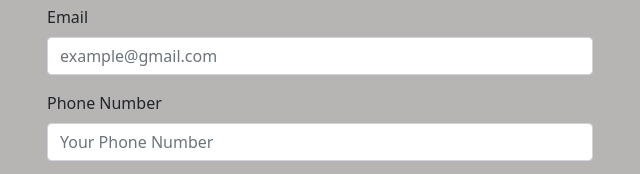
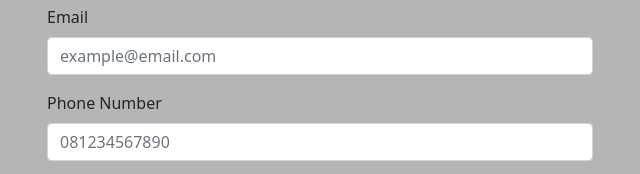
Before and after one commit to DrcWinata/PortfolioDeric, a plain HTML site: page index.html in a window 1280 px wide. Shown: the part 3090-3264 px from the top of the page, 320-960 px from the left. Drawn offline with nearby package versions, Linux system fonts and the light colour scheme; a script that the page names is missing.

Commit message:
Update index.html

```diff
--- a/index.html
+++ b/index.html
@@ -185,13 +185,13 @@
 
                             <div class="input-control mb-3">
                                 <label for="email" class="form-label">Email</label>
-                                <input type="text" placeholder="example@gmail.com" name="email" class="form-control" id="email"
+                                <input type="text" placeholder="example@email.com" name="email" class="form-control" id="email"
                                 pattern="^([a-zA-Z0-9_\-\.]+)@((\[[0-9]{1,3}\.[0-9]{1,3}\.[0-9]{1,3}\.)|(([a-zA-Z0-9\-]+\.)+))([a-zA-Z]{2,4}|[0-9]{1,3})(\]?)$" required>
                             </div>
 
                             <div class="input-control mb-3">
                                 <label for="phone" class="form-label">Phone Number</label>
-                                <input type="tel" placeholder="Your Phone Number" name="phone" class="form-control" id="phone"
+                                <input type="tel" placeholder="081234567890" name="phone" class="form-control" id="phone"
                                 pattern="^(?:\+62|62|0)[2-9]\d{7,12}$" required>
                                 <div class="error"></div>
                             </div>
```
